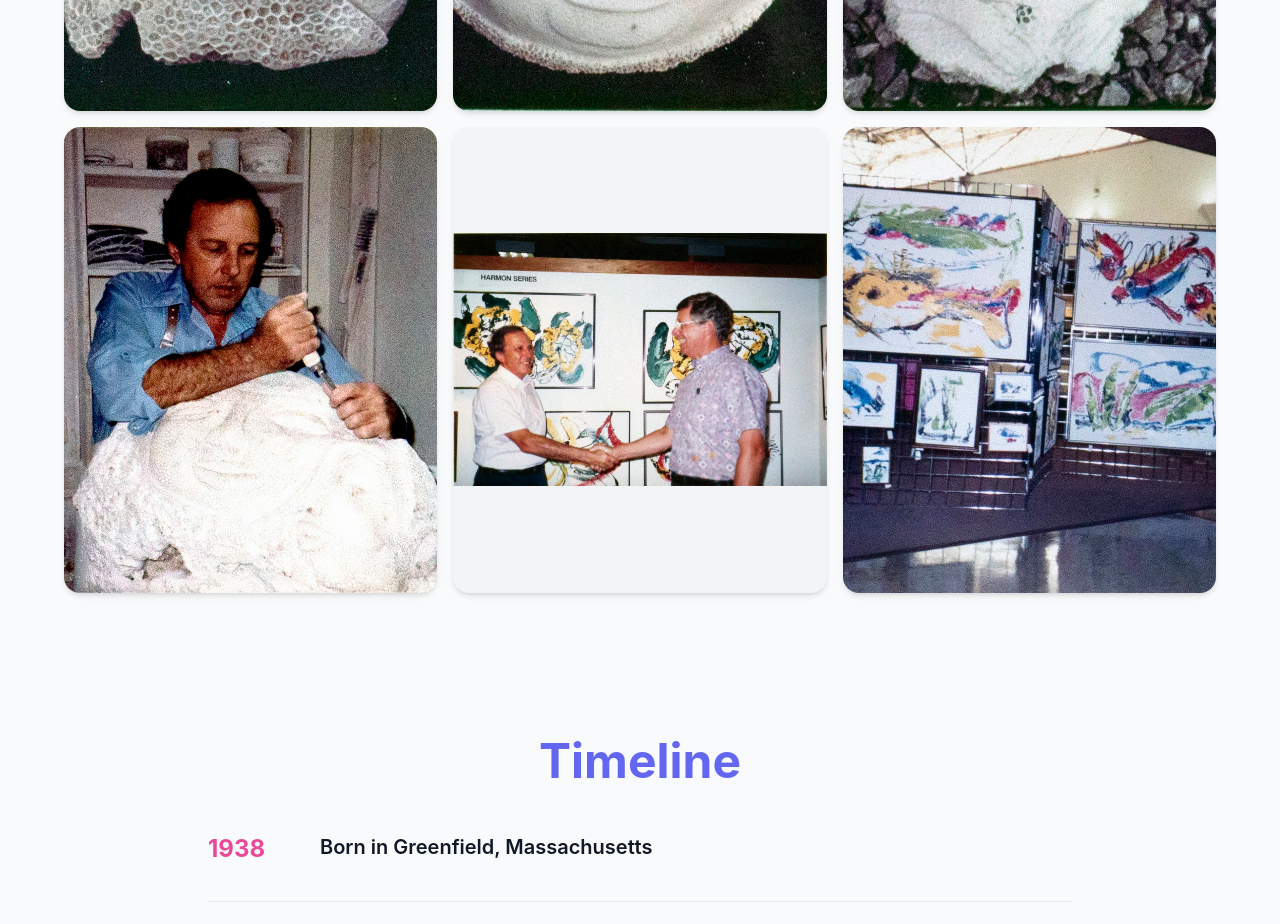
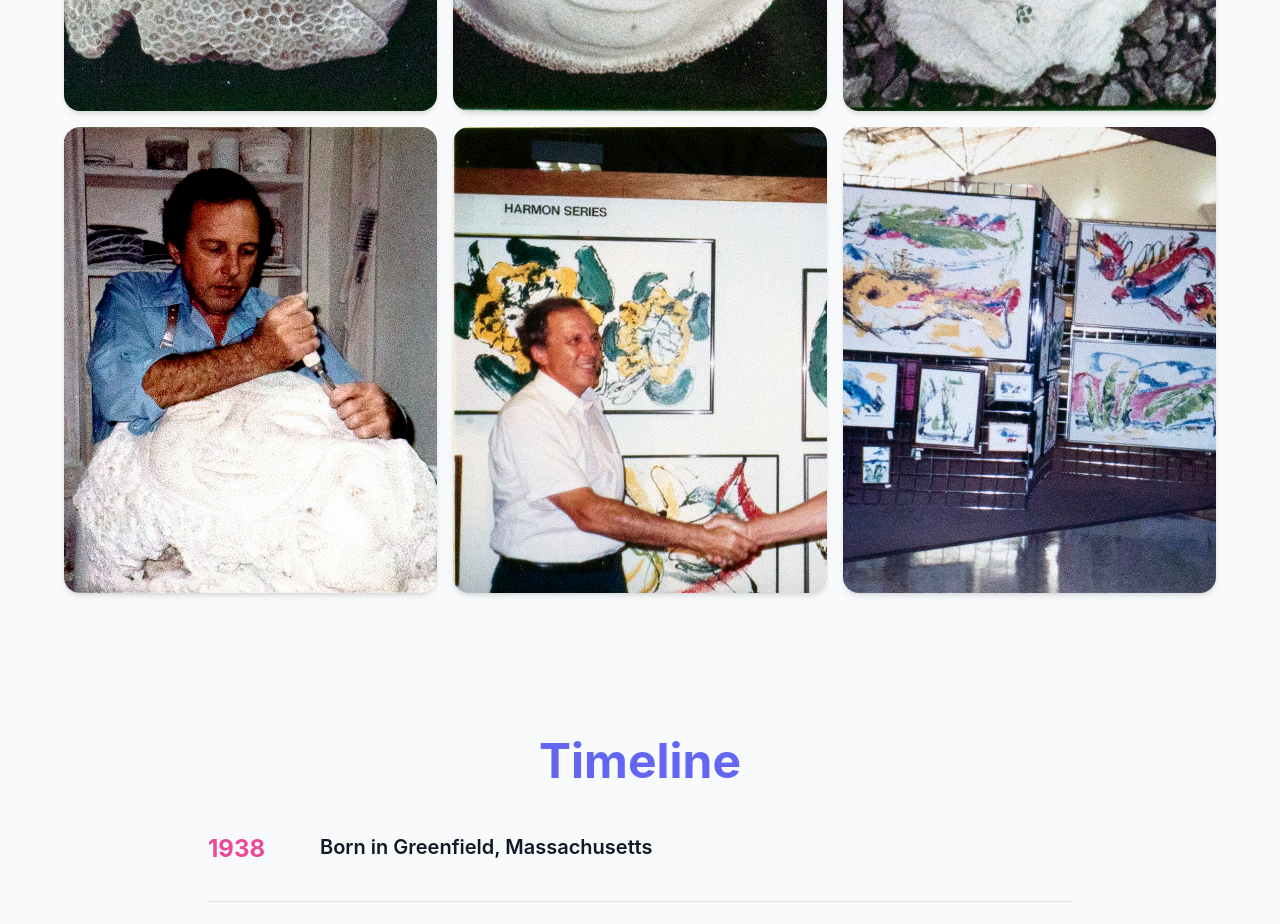
Before and after one commit to humboldtscabinet/davidwillisartist, a Next.js app: page / in a window 1280 px wide. Shown: the part 7280-8204 px from the top of the page. Built offline with nearby package versions, Linux system fonts and the light colour scheme.

Commit message:
Adjust A-38 framing to left

```diff
--- a/components/ArtistGallerySection.tsx
+++ b/components/ArtistGallerySection.tsx
@@ -44,7 +44,7 @@ export default function ArtistGallerySection() {
                 alt={buildAlt(src)}
                 fill
                 sizes="(max-width: 768px) 100vw, (max-width: 1024px) 50vw, 33vw"
-                className={src.includes("A -38") ? "object-contain" : "object-cover"}
+                className={src.includes("A -38") ? "object-cover object-left" : "object-cover"}
                 priority
               />
             </div>
```
